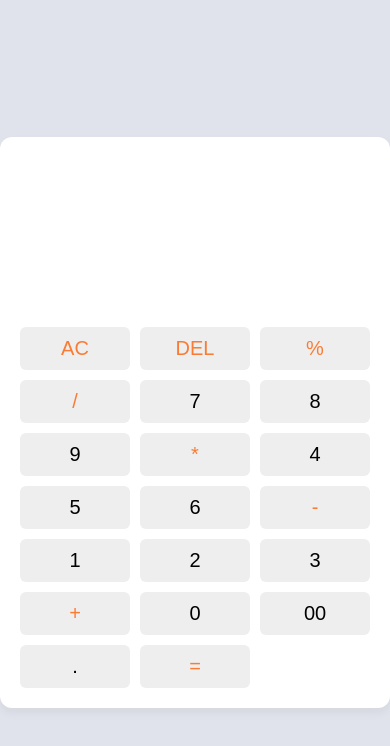
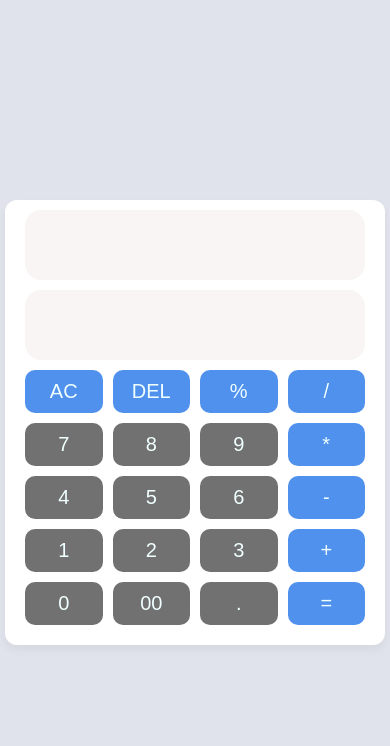
Before and after one commit to MdSohail45/calculator.io, a plain HTML site: page index.html in a window 390 px wide. Drawn offline with Linux system fonts and the light colour scheme.

Commit message:
Updated style.css

```diff
--- a/style.css
+++ b/style.css
@@ -21,69 +21,62 @@ body {
   box-shadow: 0 5px 10px rgba(0, 0, 0, 0.05);
 }
 .input-display,.output-display {
-  height: 80px;
+  height: 70px;
   width: 100%;
   outline: none;
-  border: none;
+  border:none;
   text-align: right;
   margin-bottom: 10px;
   font-size: 25px;
   color: #000e1a;
   pointer-events: none;
+  background-color: #f9f5f5;
+  border-radius: 16px;
 }
 .buttons {
   display: grid;
   grid-gap: 10px;
   grid-template-columns: repeat(4, 1fr);
 }
-.buttons button {
+ button {
   padding: 10px;
-  border-radius: 6px;
+  border-radius: 10px;
   border: none;
   font-size: 20px;
   cursor: pointer;
-  background-color: #eee;
+  color: azure;
+  background-color: #727171;
 }
 .buttons button:active {
   transform: scale(0.99);
 }
 .operator {
-  color: #fa7c34;
+  color: azure;
+  background-color: #4f91ed;
 }
+
 
 
   @media (max-width: 600px) {
     .container {
-      max-width: 350px;
-    }
-    .buttons {
-      grid-template-columns: repeat(3, 1fr);
+      max-width: 300px;
     }
   }
 
   @media (max-width: 480px) {
     .container {
-      max-width: 400px;
-    }
-    .buttons {
-      grid-template-columns: repeat(3, 1fr);
+      max-width: 360px;
     }
   }
 
-  @media (max-width: 360px) {
+  @media (max-width: 425px) {
     .container {
-      max-width: 160px;
-    }
-    .buttons {
-      grid-template-columns: repeat(2, 1fr);
+      max-width: 380px;
     }
   }
 
-  @media (max-width: 320px) {
+  @media (max-width: 375px) {
     .container {
-      max-width: 280px;
-    }
-    .buttons {
-      grid-template-columns:  repeat(3, 1fr);
+      max-width: 330px;
     }
   }
```
